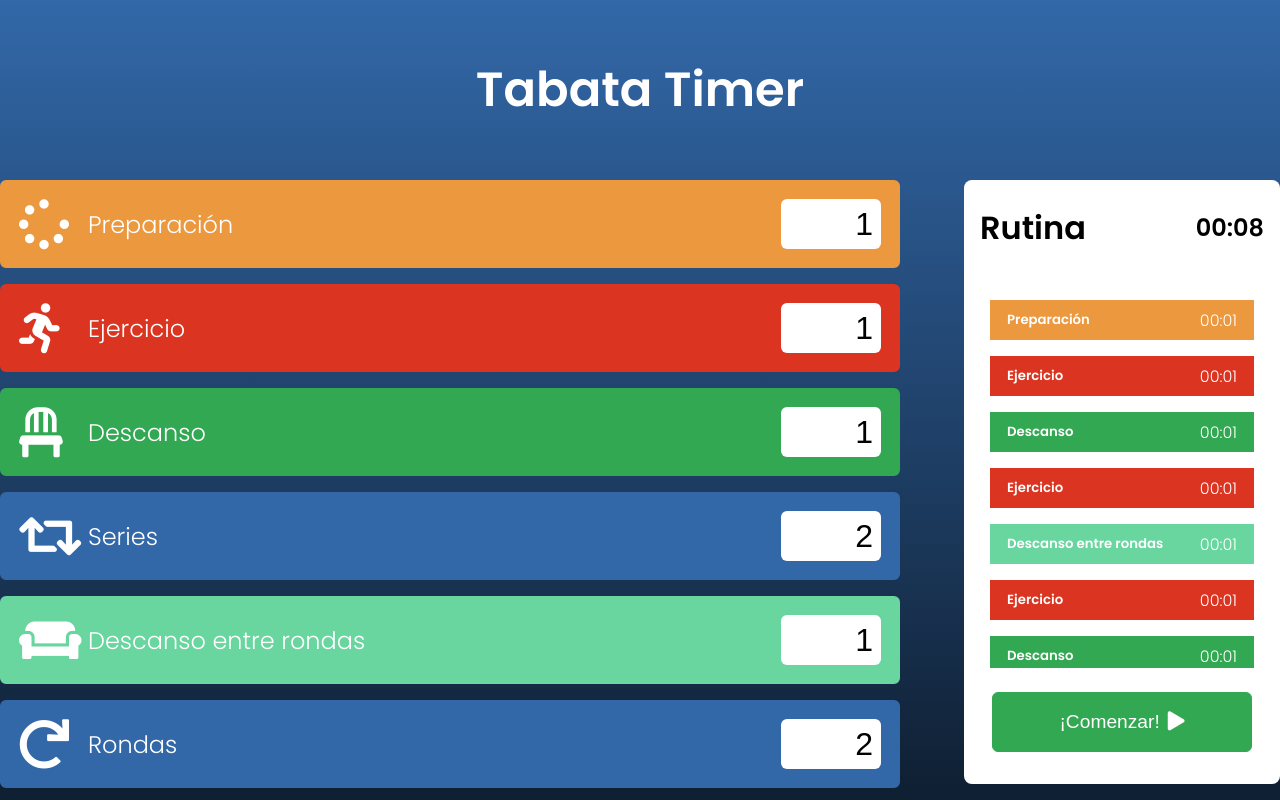
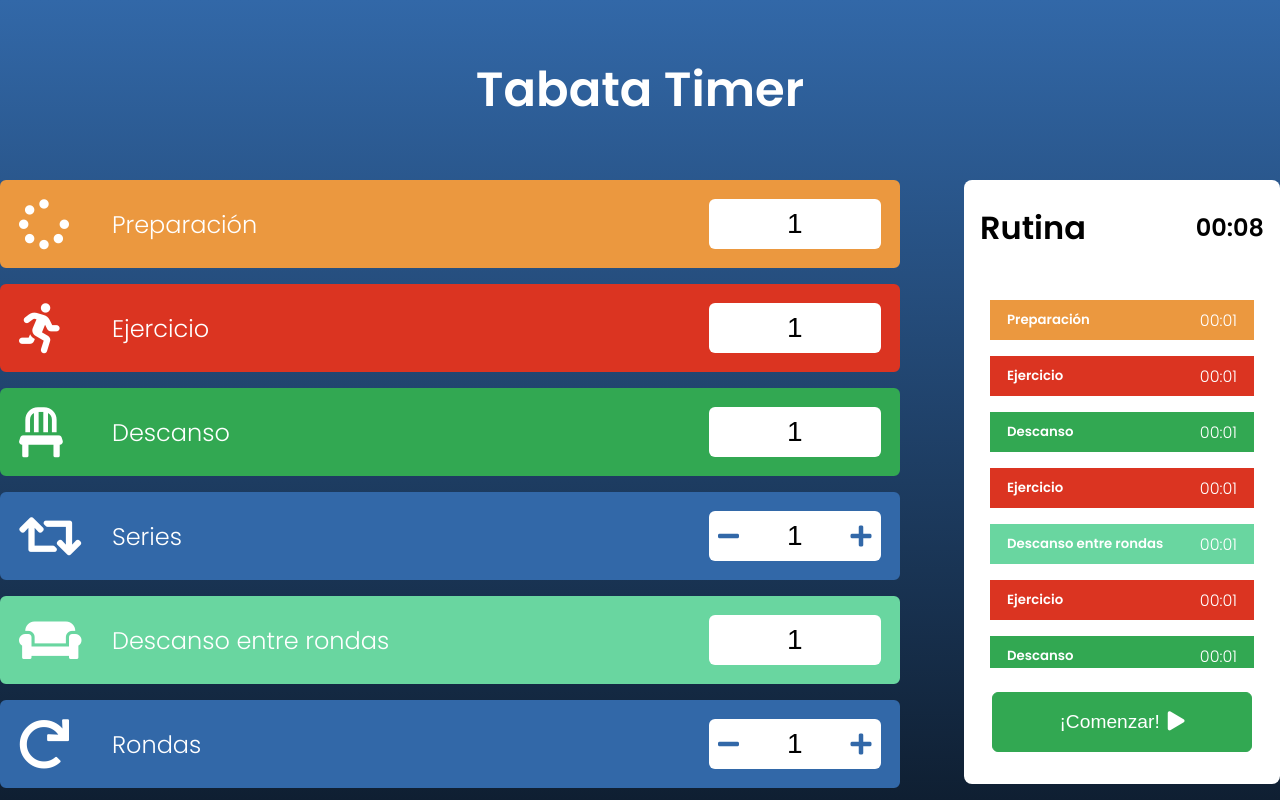
Before and after one commit to jchicano/tabata-timer, a React (Create React App) app: page / in a window 1280 px wide. Built offline with nearby package versions, Linux system fonts and the light colour scheme.

Commit message:
inputs integer agregados

```diff
--- /dev/null
+++ b/src/components/Inputs/index.jsx
@@ -0,0 +1,42 @@
+import React, { useState } from 'react'
+
+import { InputContainer } from './styles'
+
+export const InputInteger = ({
+    initialValue,
+    minValue,
+    maxValue,
+    placeholder,
+}) => {
+    const [value, setValue] = useState(initialValue)
+
+    const handleDown = () => {
+        if (value > minValue) {
+            setValue(prevValue => prevValue - 1)
+        }
+    }
+
+    const handleUp = () => {
+        if (value < maxValue) {
+            setValue(prevValue => prevValue + 1)
+        }
+    }
+
+    return (
+        <InputContainer>
+            <span className="control left" onClick={handleDown}>
+                <i class="fas fa-minus"></i>
+            </span>
+            <input
+                type="number"
+                min={minValue}
+                max={maxValue}
+                value={value}
+                placeholder={placeholder}
+            />
+            <span className="control right" onClick={handleUp}>
+                <i class="fas fa-plus"></i>
+            </span>
+        </InputContainer>
+    )
+}
--- /dev/null
+++ b/src/components/Inputs/styles.js
@@ -0,0 +1,53 @@
+import styled from 'styled-components'
+
+export const InputContainer = styled.div`
+    width: 100%;
+    height: 100%;
+
+    position: relative;
+
+    border-radius: 6px;
+
+    input {
+        user-select: none;
+        pointer-events: none;
+    }
+
+    input::-webkit-outer-spin-button,
+    input::-webkit-inner-spin-button {
+        -webkit-appearance: none;
+        margin: 0;
+    }
+
+    /* Firefox */
+    input[type='number'] {
+        -moz-appearance: textfield;
+    }
+
+    .control {
+        height: 100%;
+        width: 40px;
+
+        display: flex;
+        justify-content: center;
+        align-items: center;
+
+        position: absolute;
+        top: 50%;
+        transform: translateY(-50%);
+
+        color: #3268a8;
+        font-size: 24px;
+
+        cursor: pointer;
+
+        &.left {
+            left: 0;
+            /* transform: translateY(-50%); */
+        }
+
+        &.right {
+            right: 0;
+        }
+    }
+`
--- a/src/components/TimeSelector/index.jsx
+++ b/src/components/TimeSelector/index.jsx
@@ -2,6 +2,8 @@ import React from 'react'
 
 import { TimeSelectorStyled, Icon } from './styles'
 import { ICONS, TEXTS, COLOR_TYPE } from '../../utils/constants'
+
+import { InputInteger } from '../Inputs/index'
 
 export const TimeSelector = ({ type, handleChange, startValue, name }) => {
     const validateInput = e => {
@@ -18,6 +20,14 @@ export const TimeSelector = ({ type, handleChange, startValue, name }) => {
             e.preventDefault()
     }
 
+    const onInputChange = e => {
+        if (handleChange) {
+            handleChange(e)
+        }
+
+        alert('cambio')
+    }
+
     return (
         <TimeSelectorStyled color={COLOR_TYPE[type]}>
             <div className="selector-type">
@@ -25,15 +35,20 @@ export const TimeSelector = ({ type, handleChange, startValue, name }) => {
                 <span>{TEXTS[type] || ''}</span>
             </div>
             <div className="selector-time">
+                {type === 'sets' || type === 'cycles' ? (
+                    <InputInteger minValue={1} maxValue={50} initialValue={1} />
+                ) : (
                     <input
                         type="text"
                         placeholder="0"
                         maxLength="4"
-                    onChange={handleChange}
+                        onChange={onInputChange}
                         onKeyDown={validateInput}
                         defaultValue={startValue}
                         name={name}
+                        autoComplete="off"
                     />
+                )}
             </div>
         </TimeSelectorStyled>
     )
--- a/src/components/TimeSelector/styles.js
+++ b/src/components/TimeSelector/styles.js
@@ -19,33 +19,33 @@ export const TimeSelectorStyled = styled.div`
 
         display: grid;
         grid-template-columns: 10% 1fr;
+        grid-column-gap: 24px;
         align-items: center;
 
         span {
             font-size: 1.5rem;
-
-            i {
-                margin-right: 16px;
-            }
         }
     }
 
     .selector-time {
         height: 100%;
-        display: grid;
+
+        display: flex;
         justify-content: flex-end;
 
         input {
-            width: 100px;
+            width: 100%;
             height: 100%;
-            padding: 0.2rem 0.5rem;
+            padding: 0.5rem 1rem;
 
-            font-size: 2rem;
-
-            text-align: right;
+            font-size: 28px;
+            line-height: 28px;
 
             border: none;
             border-radius: 6px;
+            background: rgba(255, 255, 255, 1);
+
+            text-align: center;
         }
     }
 `
```
Lines whose indentation alone changed are shown as unchanged.
